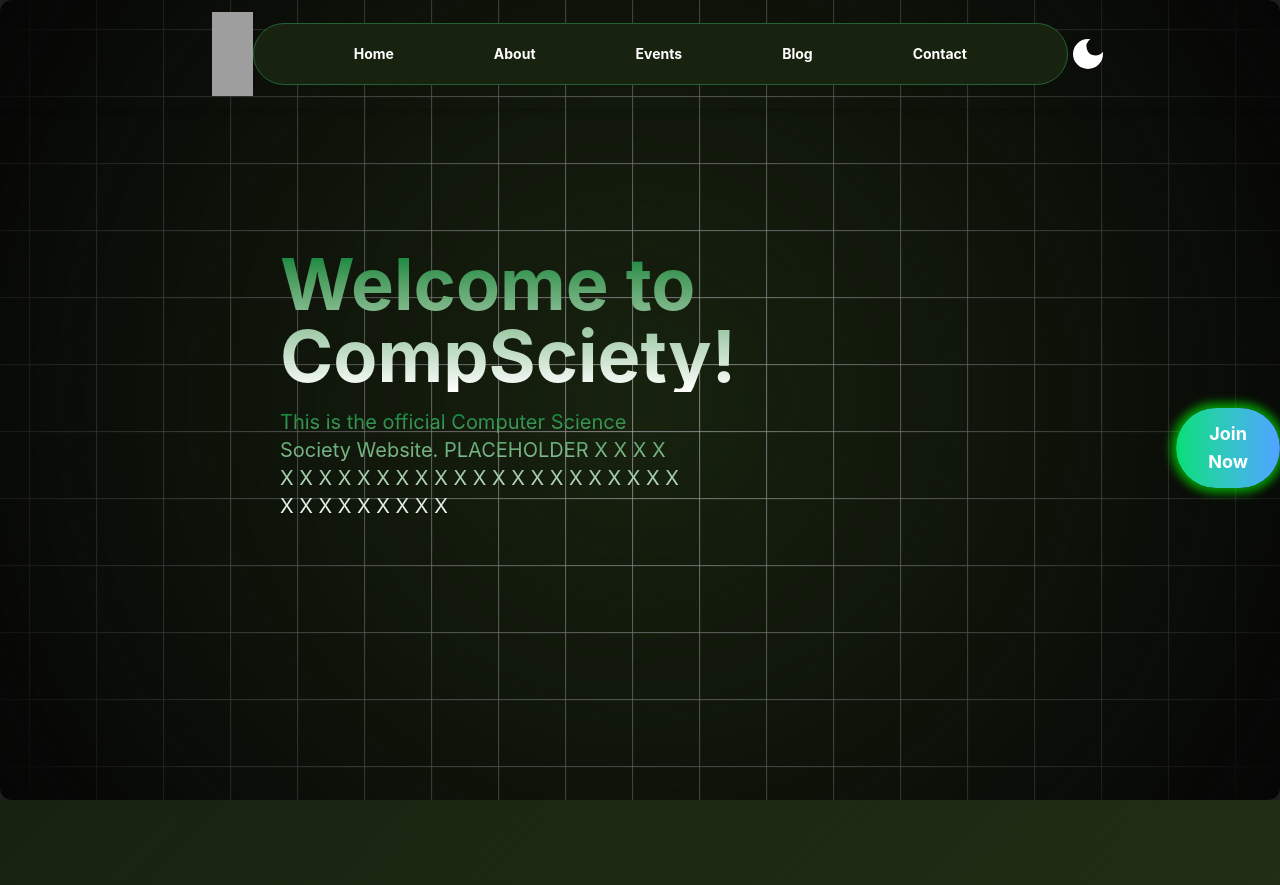
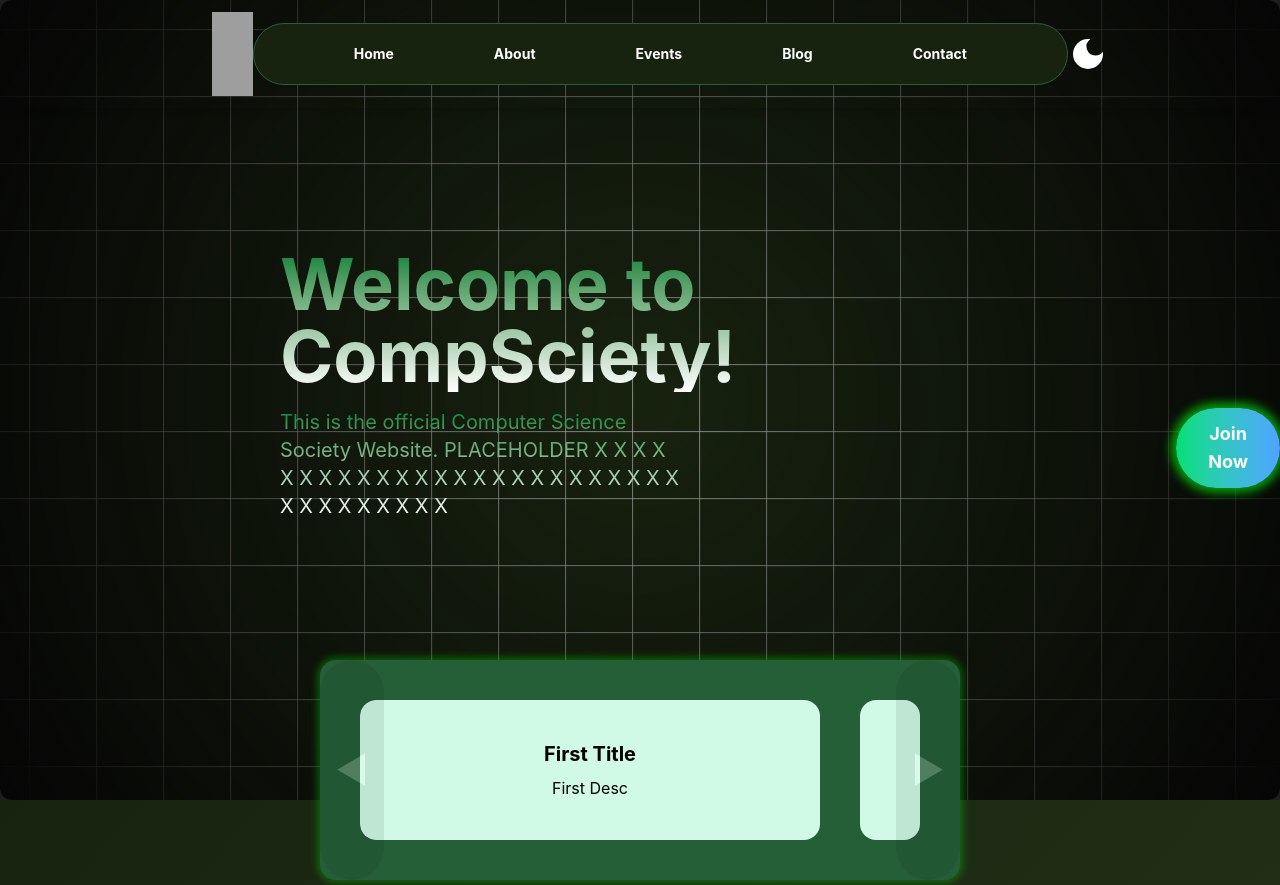
Before and after one commit to drinaissante/CompSciety, a React (Vite) app: page / in a window 1280 px wide. Shown: the top 885 px of the page. Built offline with nearby package versions, Linux system fonts and the light colour scheme; grey boxes are pictures that could not be loaded.

Commit message:
Added Announcement section

```diff
--- a/src/App.jsx
+++ b/src/App.jsx
@@ -9,10 +9,11 @@ import Footer from './components/Footer.jsx';
 import Hero from './components/Hero.jsx';
 import Partners from './components/Partners.jsx';
 
-import Events from './components/Events.jsx';
-import Blogs from './components/Blogs.jsx';
+import Announcements from './components/Announcements.jsx';
+
 import About from './components/About.jsx';
 import { FaArrowUp } from 'react-icons/fa';
+
 
 function App() {
   const [showAnimation, setShowAnimation] = useState(true);
@@ -67,6 +68,7 @@ function App() {
           <Hero />
 
           {/* announcement carousel here */}
+          <Announcements />
 
           {/* gradient container */}
           <div className="bg-gradient-to-br from-[#18230F] to-[#27391C]">
@@ -75,12 +77,6 @@ function App() {
 
             {/* organization partners */}
             <Partners />
-
-            {/* events */}
-            {/* <Events /> */}
-
-            {/* Blogs */}
-            {/* <Blogs /> */}
           </div>
 
           {showScrollBtn && (
--- /dev/null
+++ b/src/components/Announcements.jsx
@@ -0,0 +1,61 @@
+import { Navigation, Autoplay } from "swiper/modules";
+
+import { Swiper, SwiperSlide } from "swiper/react";
+
+import MotionDiv from "./MotionDiv.jsx";
+
+import "swiper/css";
+import "swiper/css/navigation";
+
+const announcements = [
+  { title: "First Title", description: "First Desc" },
+  { title: "Second Title", description: "Second Desc" },
+  { title: "Third Title", description: "Third Desc" },
+  { title: "Fourth Title", description: "Fourth Desc" },
+  { title: "Fifth Title", description: "Fifth Desc" },
+];
+function Announcements() {
+    return (
+        <MotionDiv className="absolute bg-[#255F38] p-8 text-black flex flex-row w-[80%] left-1/9 lg:left-1/4 lg:w-[50%] text-center justify-self-center rounded-2xl -bottom-14 lg:-bottom-20 lg:p-10 shadow-[0_0_7px_3px_rgba(0,200,0,0.4)]">
+            <button
+                className="prev-btn absolute left-0 top-0 bottom-0 z-10 w-16 flex items-center justify-center bg-black/40 text-white text-4xl opacity-20 hover:opacity-100 transition-opacity duration-300 rounded-full"
+            >
+                ◀
+            </button>
+
+            <button
+                className="next-btn absolute right-0 top-0 bottom-0 z-10 w-16 flex items-center justify-center text-white text-4xl opacity-20
+                bg-black/40 hover:opacity-100 transition-opacity duration-300 rounded-full"
+            >
+                ▶
+            </button>
+            <div className="relative w-full group">
+                <Swiper
+                    modules={[Navigation, Autoplay]}
+                    autoplay={{ delay: 3000, disableOnInteraction: false }}
+                    speed={3000}
+                    navigation={{ nextEl: ".next-btn", prevEl: ".prev-btn" }}
+                    spaceBetween={40}
+                    slidesPerView={1.2}
+                    loop={true}
+                    loopPreventsSliding={true}
+                    className="rounded-2xl"
+                >
+                    {announcements.map((announcement, i) => (
+                        <SwiperSlide
+                            key={i}
+                            className="select-none bg-emerald-100 text-black p-10 rounded-2xl"
+                        >
+                            <h1 className="text-xl font-bold">{announcement.title}</h1>
+                            <p className="mt-2">{announcement.description}</p>
+                        </SwiperSlide>
+                    ))}
+
+                </Swiper>
+            </div>
+
+        </MotionDiv>
+    );
+}
+
+export default Announcements;
```
